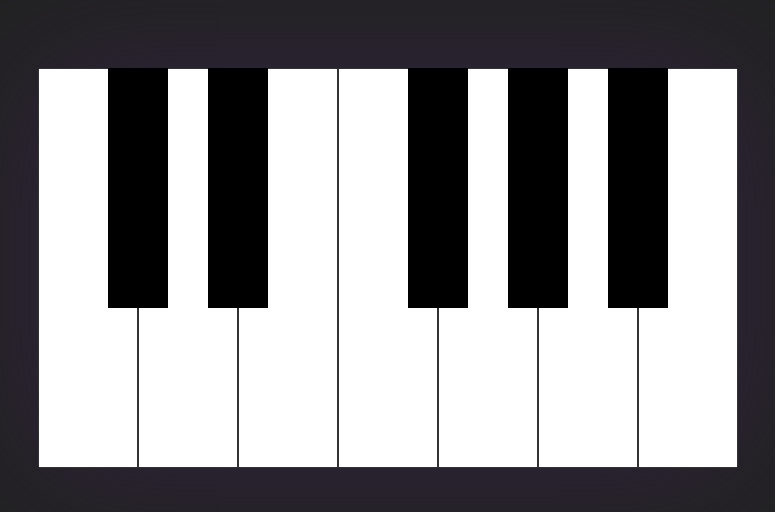
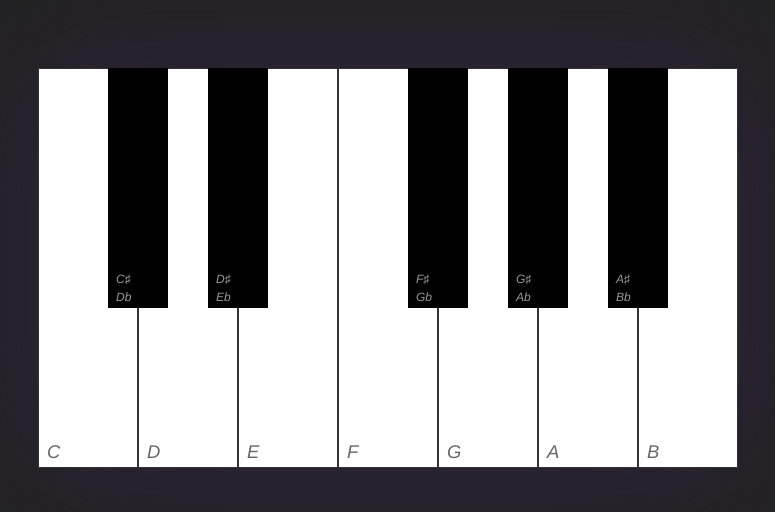
Before and after one commit to jazellemaira/MIDI-Piano, a plain HTML site: page index.html in a window 1280 px wide. Shown: the part 132-644 px from the top of the page, without its empty margins (252-1027 px from the left). Drawn offline with Linux system fonts and the light colour scheme.

Commit message:
Adding piano key labels

```diff
--- a/index.html
+++ b/index.html
@@ -10,16 +10,16 @@
 <body>
     <div class="piano">
         <div data-note="C" class="key white"></div>
-        <div data-note="Db" class="key black"></div>
+        <div data-note="Db" data-note-sharp="C&#9839;" class="key black"></div>
         <div data-note="D" class="key white"></div>
-        <div data-note="Eb" class="key black"></div>
+        <div data-note="Eb" data-note-sharp="D&#9839;" class="key black"></div>
         <div data-note="E" class="key white"></div>
         <div data-note="F" class="key white"></div>
-        <div data-note="Gb" class="key black"></div>
+        <div data-note="Gb" data-note-sharp="F&#9839;" class="key black"></div>
         <div data-note="G" class="key white"></div>
-        <div data-note="Ab" class="key black"></div>
+        <div data-note="Ab" data-note-sharp="G&#9839;" class="key black"></div>
         <div data-note="A" class="key white"></div>
-        <div data-note="Bb" class="key black"></div>
+        <div data-note="Bb" data-note-sharp="A&#9839;" class="key black"></div>
         <div data-note="B" class="key white"></div>
     </div>
 </body>
--- a/styles.css
+++ b/styles.css
@@ -1,5 +1,6 @@
 *, *::before, *::after {
     box-sizing: border-box;
+font-family: Helvetica, sans-serif;
 }
 
 body {
@@ -20,6 +21,30 @@ body {
 .key {
     height: calc(var(--width) * 4);
     width: var(--width);
+    position: relative;
+}
+
+.key::before, .black.key::after {
+    content: attr(data-note);
+    position: absolute;
+    right: 0;
+    bottom: 0;
+    left: 0;
+    padding-left: 8px;
+    padding-block: 4px;
+    font-size: 1.15rem;
+    font-style: italic;
+    opacity: .6;
+    user-select: none;
+}
+
+.black.key::before, .black.key::after {
+    font-size: .75rem;
+}
+
+.black.key::after {
+    content: attr(data-note-sharp);
+    bottom: 1.15rem;
 }
 
 .white {
@@ -37,6 +62,7 @@ body {
     background-color: #000;
     margin-left: calc(var(--width) / -2);
     margin-right: calc(var(--width) / -2);
+    color: #fff;
     z-index: 2;
 }
 
```
